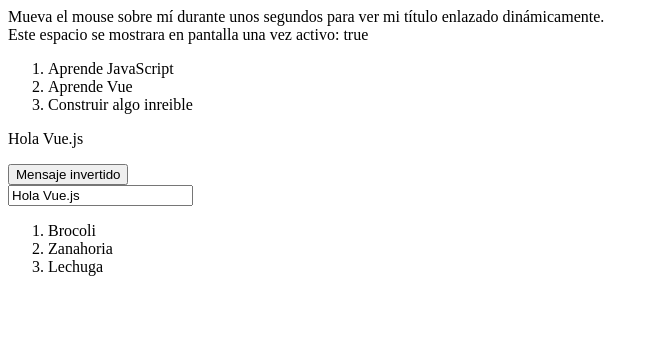
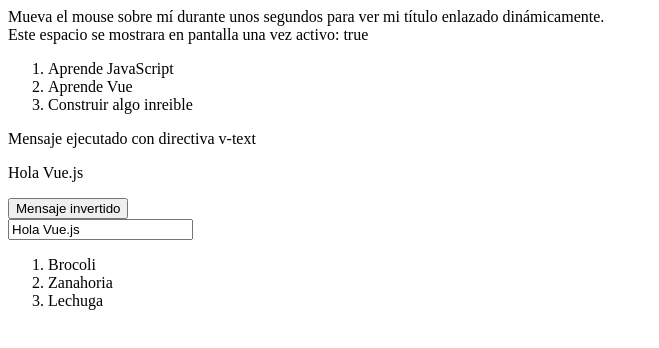
Before and after one commit to Jose-Guachun/Curso_Vue, a plain HTML site: page vue_cdn/index.html in a window 1280 px wide. Shown: the whole page, without its empty margins (0-659 px from the left). Drawn offline with Linux system fonts and the light colour scheme.

Commit message:
Utilizando la direciva v-text

```diff
--- a/vue_cdn/index.html
+++ b/vue_cdn/index.html
@@ -32,7 +32,10 @@
                 </li>
             </ol>
         </div>
-
+        <!-- Mostrar un mensaje usando la directiva v-text -->
+        <div>
+            <p v-text="mensaje_directiva"></p>
+        </div>
         <!-- Forma de interatura con la aplicación -->
         <div>
             <p>{{message}}</p>
@@ -43,6 +46,7 @@
         <div>
             <input v-model="message">
         </div>
+           <!-- Utilizando v-text -->
 
         <!-- Creacion de componente todo-item -->
         <ol>
@@ -67,7 +71,7 @@
         // Define un nuevo componente llamado todo-item
         Vue.component('todo-item', {
             props: ['todo'],
-            template: '<li>{{ todo.text }}</li>'
+            template: '<li v-text="todo.text"></li>'
         })
 
         let app = new Vue({
@@ -76,6 +80,7 @@
                 mensaje: 'Usted cargó esta página el ' + new Date().toLocaleString(),
                 activo: true,
                 message: 'Hola Vue.js',
+                mensaje_directiva: 'Mensaje ejecutado con directiva v-text',
                 todos: [
                     { text: 'Aprende JavaScript' },
                     { text: 'Aprende Vue' },
```
